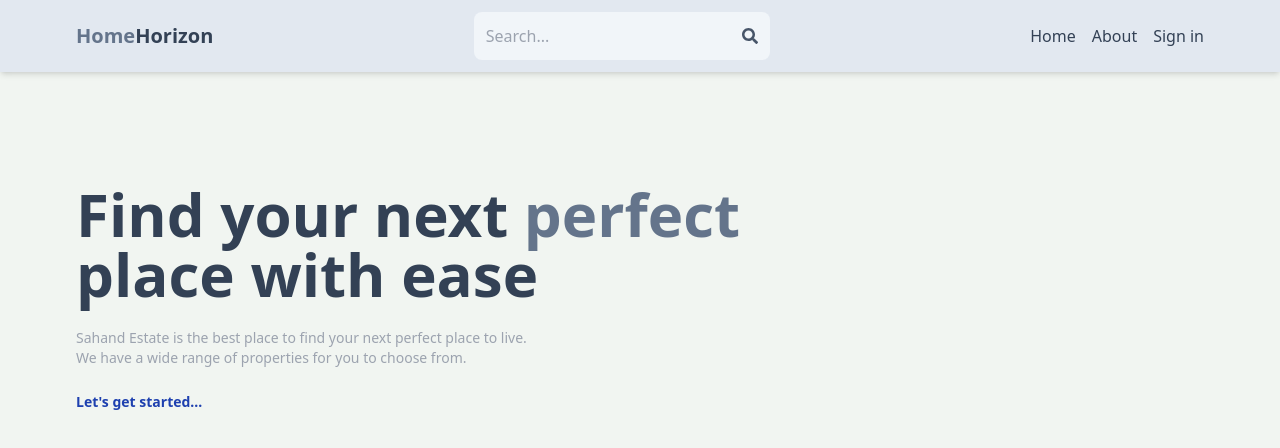
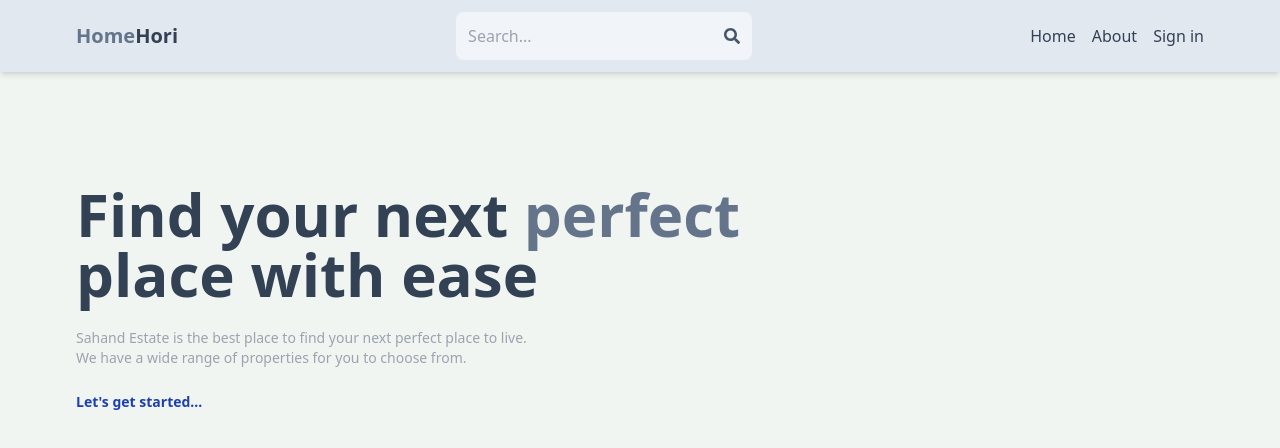
Before and after one commit to ISHANKA-git/mern-real-estate, a React (Vite) app in the folder client/: page / in a window 1280 px wide. Shown: the top 448 px of the page. Built offline with nearby package versions, Linux system fonts and the light colour scheme; no server answers.

Commit message:
testing for change

```diff
--- a/client/src/components/Header.jsx
+++ b/client/src/components/Header.jsx
@@ -28,7 +28,7 @@ export default function Header() {
         <Link to='/'>
           <h1 className='font-bold text-sm sm:text-xl flex flex-wrap'>
             <span className='text-slate-500'>Home</span>
-            <span className='text-slate-700'>Horizon</span>
+            <span className='text-slate-700'>Hori</span>
           </h1>
         </Link>
         <form
```
